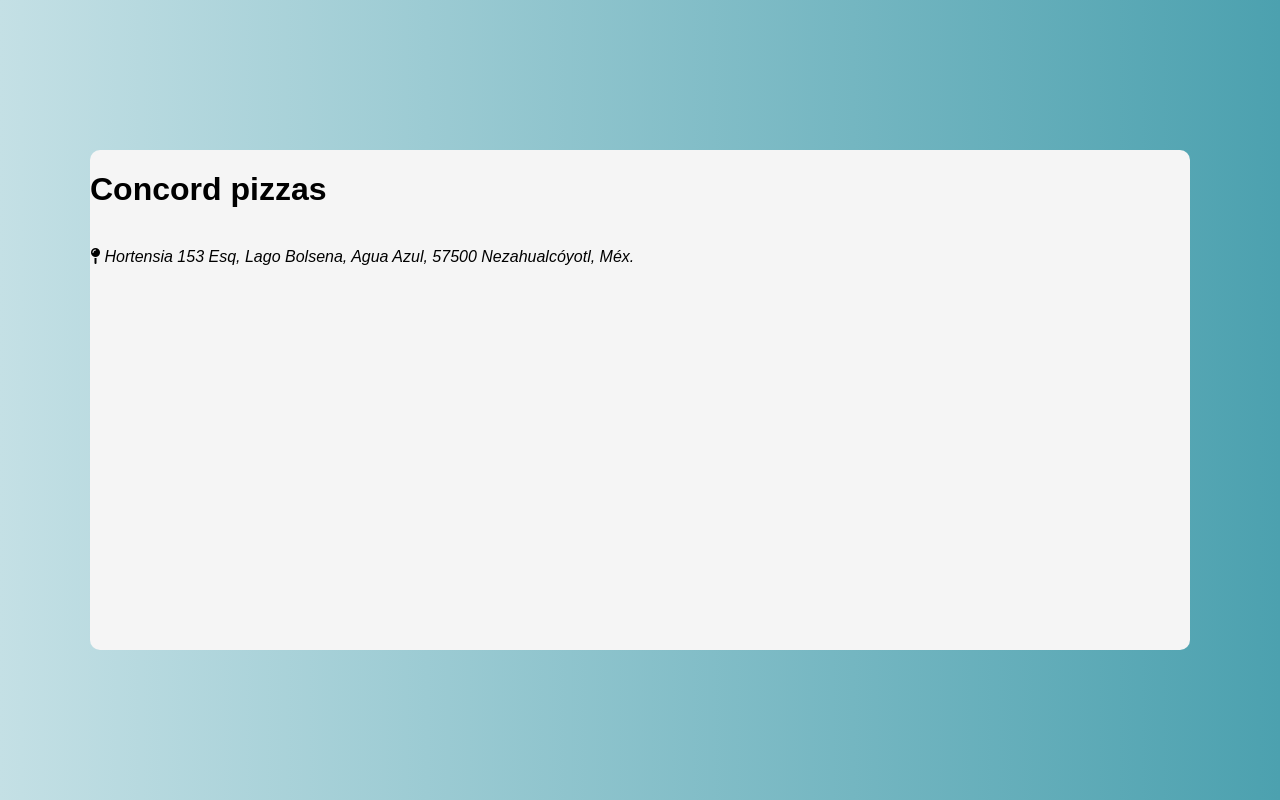
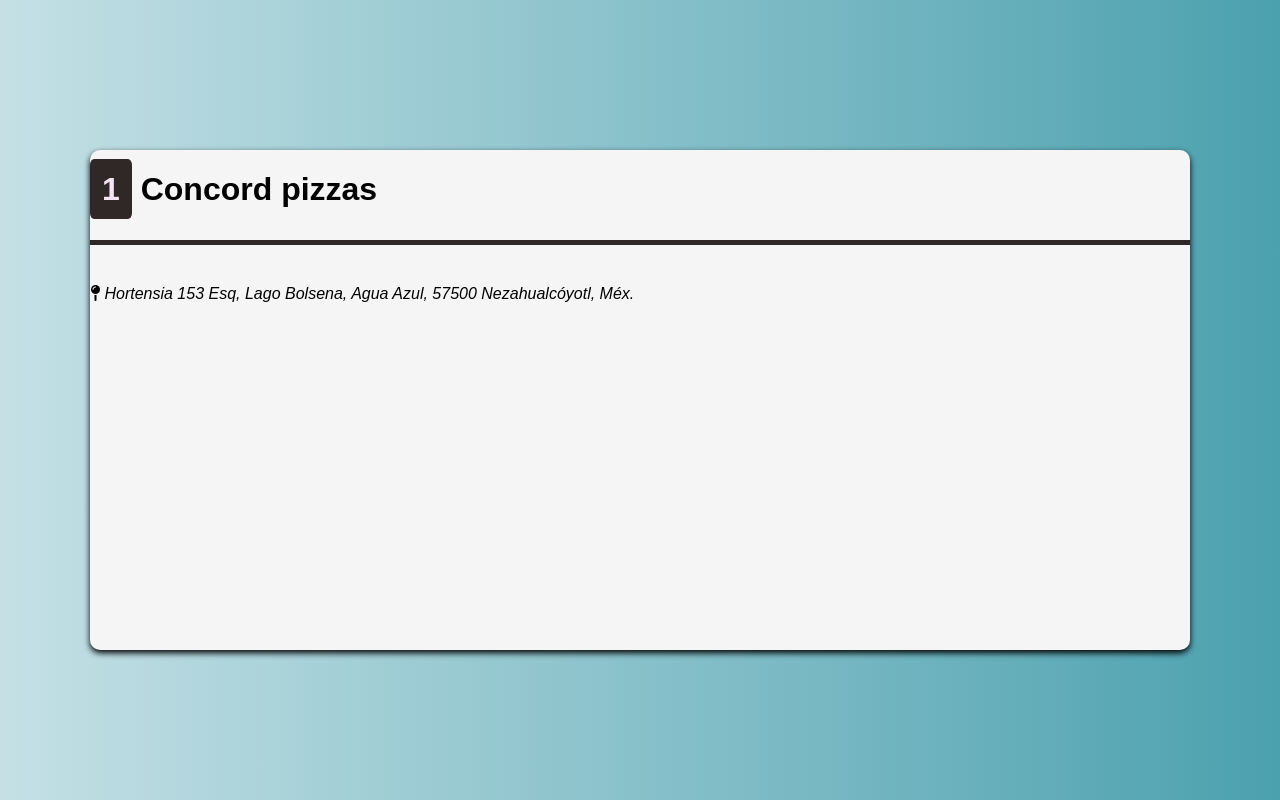
Before and after one commit to auvm/boletines, a plain HTML site: page Restaurantes/concord_pizzas.html in a window 1280 px wide. Drawn offline with Linux system fonts and the light colour scheme.

Commit message:
add shadows to each page

```diff
--- a/Restaurantes/concord_pizzas.html
+++ b/Restaurantes/concord_pizzas.html
@@ -19,7 +19,10 @@
         <div class="content">
 
             <header>
-                <h1>Concord pizzas</h1>
+                <h1 class="title-item">
+                    <span class="table_position">1</span>
+                    Concord pizzas
+                </h1>
             </header>
 
             <section>
--- a/assets/css/main.css
+++ b/assets/css/main.css
@@ -33,6 +33,11 @@ html{
     height: 100%;
     background-color: whitesmoke;
     border-radius: 10px;
+
+    /* box-shadow: diferenciaHorizontal diferenciaVertical desenfoque amplitud color; */
+    /* difVertical difHorizontal desenfoque color */
+    box-shadow: 0 3px 6px black;
+
 
 }
 
@@ -80,7 +85,18 @@ a{
 
 .title-item{
 
-    border-bottom-style: inset;
+    /* border-bottom-style: solid;
     border-width: 5px;
-    border-color: var(--color1);
+    border-color: var(--color1); */
+
+    /* shorthand property */
+    border-bottom: 5px solid var(--color1) ;
+    padding-bottom: 1em;
 }
+
+.table_position{
+    padding: 12px;
+    background-color: var(--color1);
+    color: var(--color6);
+    border-radius: 10%;
+}
```
Also changed, not shown: Restaurantes/garage_pizzas.html (+1 -1 lines), Restaurantes/rulos_pizza_ristorante.html (+1 -1 lines), Restaurantes/tulipan_pizzas.html (+1 -1 lines).
